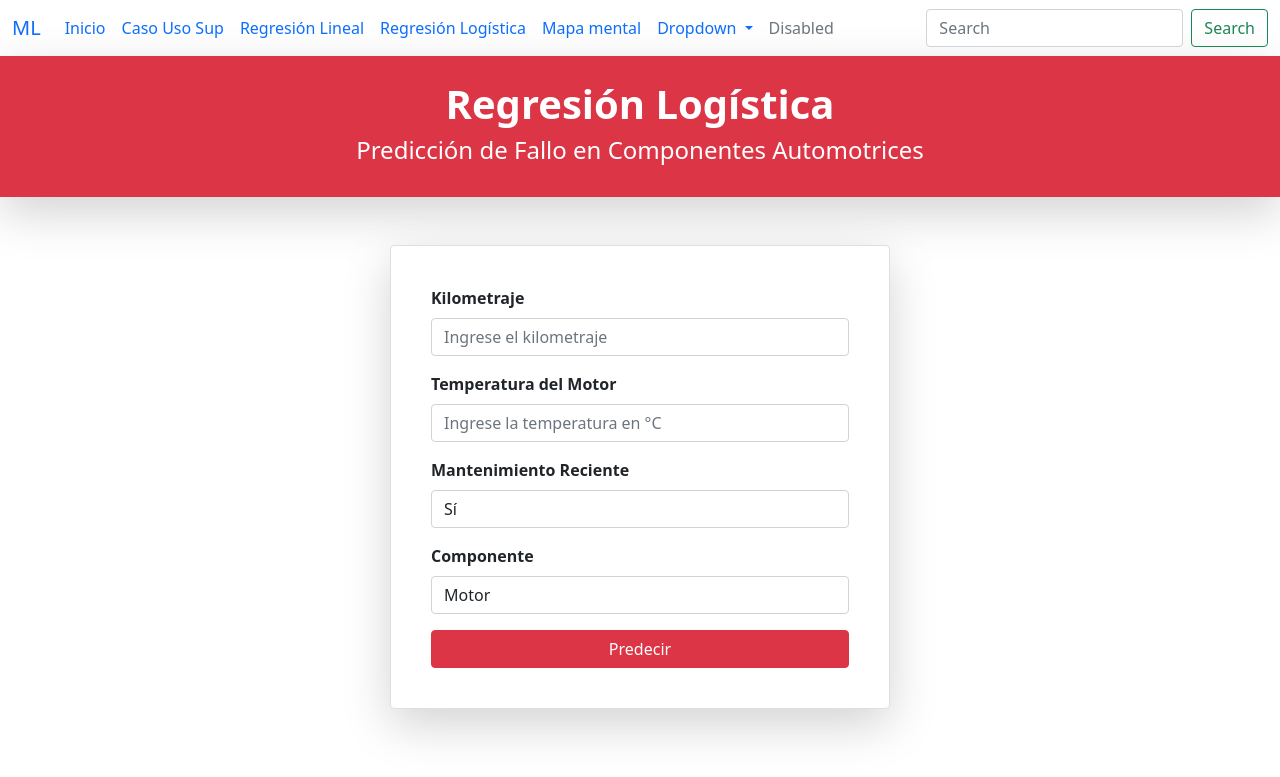
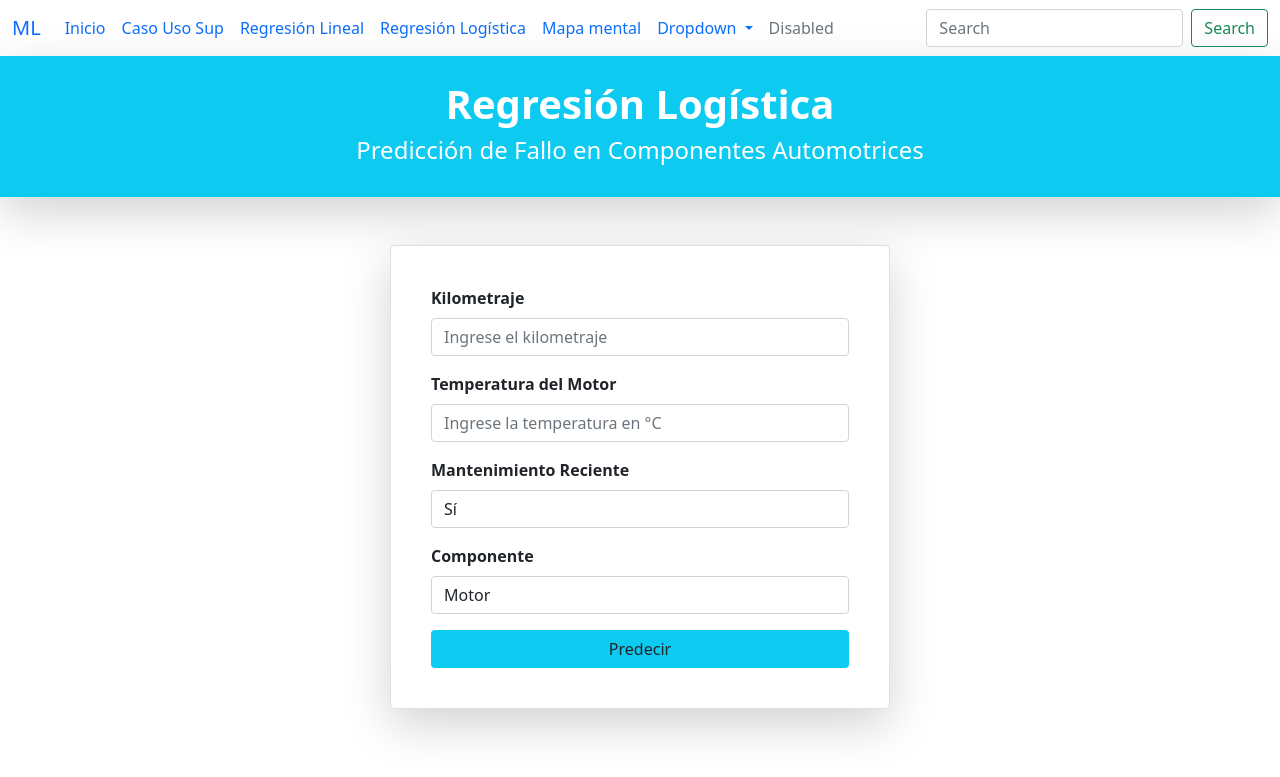
Before and after one commit to AngelicaOlier/MachineLearning, a Flask app: page /logisticRegressionFallo in a window 1280 px wide. Shown: the top 777 px of the page. Run offline with Flask 3, Linux system fonts and the light colour scheme.

Commit message:
moldelo de regresion logistica

```diff
--- a/WebFlask/templates/logisticRegressionFallo.html
+++ b/WebFlask/templates/logisticRegressionFallo.html
@@ -4,7 +4,7 @@
 
 {% block content %}
 <div>
-    <header class="text-center bg-danger text-white p-4 shadow-lg">
+    <header class="text-center bg-info text-white p-4 shadow-lg">
         <h1 class="fw-bold">Regresión Logística</h1>
         <h2 class="fs-4">Predicción de Fallo en Componentes Automotrices</h2>
     </header>
@@ -39,7 +39,7 @@
                             <option value="suspension">Suspensión</option>
                         </select>
                     </div>
-                    <button type="submit" class="btn btn-danger w-100">Predecir</button>
+                    <button type="submit" class="btn bg-info w-100">Predecir</button>
                 </form>
 
                 {% if result is not none %}
```
